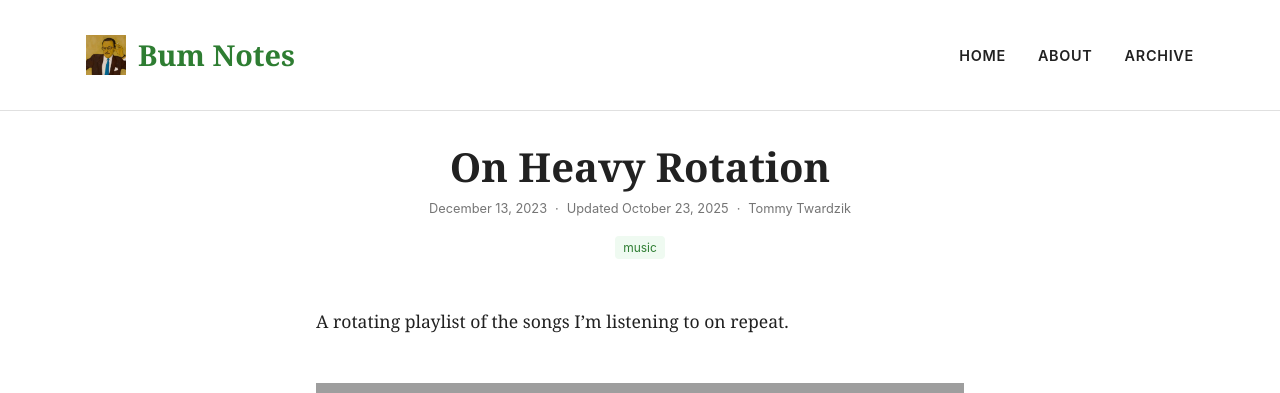
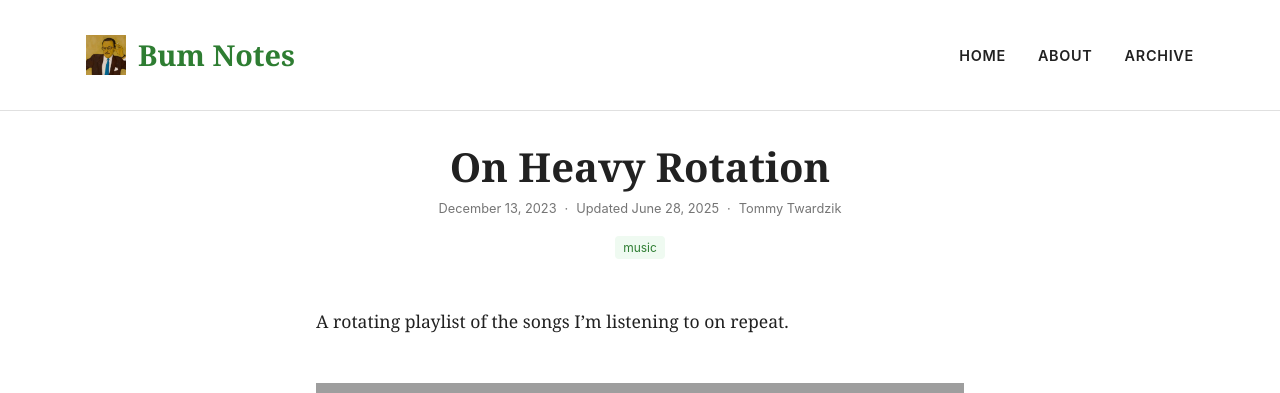
Before and after one commit to ttwardz/bum-notes-blog, a Jekyll site: the page built from _posts/2023-12-13-heavy-rotation-music-playlist.markdown, in a window 1280 px wide and 900 px high. Shown: the top 393 px of the window. Built offline with Jekyll 4.4.1, drawn with Linux system fonts in a browser that asks for light colours; grey boxes are pictures that could not be loaded.

Commit message:
update dateUpdated

```diff
--- a/_posts/2023-12-13-heavy-rotation-music-playlist.markdown
+++ b/_posts/2023-12-13-heavy-rotation-music-playlist.markdown
@@ -4,7 +4,7 @@ title:  "On Heavy Rotation"
 author: Tommy Twardzik
 description: A rotating playlist of the songs I'm listening to on repeat.
 date: 2023-12-13 12:30:34 -0400
-dateUpdated: 2025-10-23
+dateUpdated: 2025-06-28
 pinned: true
 tags: [music]
 ---
```
